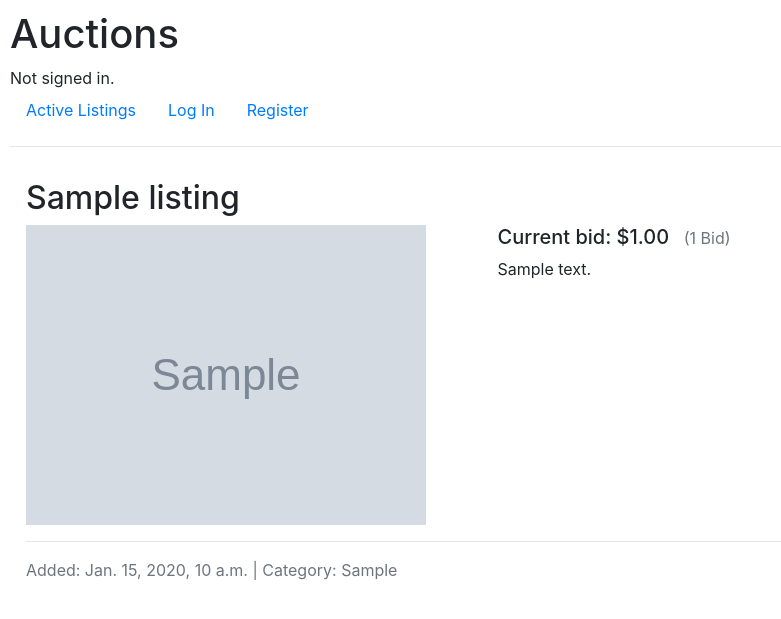
After one commit to bakiba/cs50w, a Django app: page /listing/1 in a window 1280 px wide. The commit adds this page. Shown: the top 619 px of the page, without its empty margins (0-781 px from the left). Run offline with Django 3.2, Linux system fonts and the light colour scheme; tables that the repository leaves empty hold one stand-in row (values such as "Sample post"); grey boxes marked "Sample" are stand-in pictures; some libraries are stand-ins or nearby versions.

Commit message:
Implemented listing page

```diff
--- a/auctions/templates/auctions/layout.html
+++ b/auctions/templates/auctions/layout.html
@@ -47,8 +47,14 @@
         <hr>
         {% block body %}
         {% endblock %}
+
         <script src="https://code.jquery.com/jquery-3.2.1.slim.min.js" integrity="sha384-KJ3o2DKtIkvYIK3UENzmM7KCkRr/rE9/Qpg6aAZGJwFDMVNA/GpGFF93hXpG5KkN" crossorigin="anonymous"></script>
         <script src="https://cdnjs.cloudflare.com/ajax/libs/popper.js/1.12.9/umd/popper.min.js" integrity="sha384-ApNbgh9B+Y1QKtv3Rn7W3mgPxhU9K/ScQsAP7hUibX39j7fakFPskvXusvfa0b4Q" crossorigin="anonymous"></script>
         <script src="https://maxcdn.bootstrapcdn.com/bootstrap/4.0.0/js/bootstrap.min.js" integrity="sha384-JZR6Spejh4U02d8jOt6vLEHfe/JQGiRRSQQxSfFWpi1MquVdAyjUar5+76PVCmYl" crossorigin="anonymous"></script>
+        <script>
+            $(document).ready(function(){
+              $('[data-toggle="tooltip"]').tooltip();
+            });
+        </script>
     </body>
 </html>
--- /dev/null
+++ b/auctions/templates/auctions/view_listing.html
@@ -0,0 +1,59 @@
+{% extends "auctions/layout.html" %}
+{% load auction_filters %}
+
+{% block title %}
+    View Listing
+{% endblock %}
+
+{% block body %}
+{% if message %}
+        <div>{{ message }}</div>
+{% endif %}
+<div class="container w-75 p-3 ml-0">
+    <h2 style="display: inline-block;"> {{ listing.title }}</h2>
+    {% if user.is_authenticated %}
+        <a href="#" class="badge badge-secondary" data-toggle="tooltip" title="Click to remove">Watchlist</a>
+    {% endif %}
+    <div class="row">
+        <div class="col">
+            {% if listing.image_url %}
+
+                    <!-- how to handle missing images taken from https://blog.imagekit.io/how-to-handle-loading-images-that-may-not-exist-on-your-website-92e6c3c6ea63 -->
+                    <!-- image placeholder taken from https://github.com/dwyl/learn-tachyons/issues/46-->
+                    <img src="{{ listing.image_url }}" alt="{{ listing.title}}" style="object-fit: contain;" onerror="this.onerror=null;this.src='/static/auctions/blank_img.png';">
+            {% endif %}
+        </div>
+        <div class="col">
+
+                {% if listing.id|bid_count %}
+                <h5 style="display: inline-block;">Current bid: ${{ listing.id|price }}</h5>
+                <span class="text-muted" style="margin-left: 10px;">
+                    {% if listing.id|bid_count > 1 %}
+                        ({{listing.id|bid_count}} Bids)
+                    {% else %}
+                        ({{listing.id|bid_count}} Bid)
+                    {% endif %}
+                </span>
+                {% else %}
+                   <h5>Starting bid: ${{ listing.start_bid }} </h5>
+                {% endif %}
+
+            <p>{{ listing.description }}</p>
+        </div>
+    </div>
+    <hr>
+    <div class="row">
+        <div class="col">
+            <p class="text-muted">
+                Added: {{ listing.created }} |
+                {% if user.is_authenticated %}
+                Added by:
+                    <a href="{% url 'userlistings' listing.created_by.id %}">{{ listing.created_by.username }}</a> |
+                {% endif %}
+                Category: {{ listing.category }} </p>
+        </div>
+
+    </div>
+</div>
+
+{% endblock %}
--- /dev/null
+++ b/auctions/templatetags/auction_filters.py
@@ -0,0 +1,21 @@
+from django import template
+register = template.Library()
+from ..models import User, Listing, Bid, Comment
+
+@register.filter
+def price(value):
+    #print("listing id:", value)
+    listing = Listing.objects.get(pk=value)
+    bids = listing.bids.all()
+    if (bids.values().count()):
+       max_bid = listing.bids.all().values().order_by('-bid')[0]
+       return max_bid['bid']
+    else:
+        return listing.start_bid
+
+@register.filter
+def bid_count(value):
+    #print("listing id:", value)
+    listing = Listing.objects.get(pk=value)
+    bids = listing.bids.all()
+    return bids.values().count()
--- a/auctions/urls.py
+++ b/auctions/urls.py
@@ -5,6 +5,8 @@ from . import views
 urlpatterns = [
     path("", views.index, name="index"),
     path("create", views.create_listing_view, name="create"),
+    path("listing/<int:listing_id>", views.listing_view, name="listing"),
+    path("user/<int:user_id>", views.user_listing_view, name="userlistings"),
     path("login", views.login_view, name="login"),
     path("logout", views.logout_view, name="logout"),
     path("register", views.register, name="register")
--- a/auctions/views.py
+++ b/auctions/views.py
@@ -4,17 +4,27 @@ from django.http import HttpResponse, HttpResponseRedirect
 from django.shortcuts import render
 from django.urls import reverse
 from django.contrib.auth.decorators import login_required
+from django.shortcuts import get_object_or_404, render
 
 from .models import User, Listing, Bid, Comment
 from .forms import ListingForm
 
+from django import template
+register = template.Library()
 
 def index(request):
-    q = Listing.objects.filter(active=True).order_by("created")
-
-
+    listings = Listing.objects.filter(active=True).order_by("created")
+    '''
+    for listing in listings:
+        bids = listing.bids.all()
+        if (bids.values().count()):
+            max_bid = listing.bids.all().values().order_by('-bid')[0]
+            print(max_bid['bid'])
+            #listing.start_bid = max_bid['bid']
+            #print(list(listing))
+    '''
     return render(request, "auctions/index.html", {
-        "listings" : q,
+        "listings" : listings,
     })
 
 
@@ -89,3 +99,26 @@ def create_listing_view(request):
         return render(request,"auctions/create_listing.html", {
             "form": ListingForm()
         })
+
+def listing_view(request, listing_id):
+    listing = get_object_or_404(Listing, pk=listing_id)
+    #listing = Listing.objects.get(pk=listing_id)
+    '''
+    bids = listing.bids.all()
+    if (bids.values().count()):
+        bids = listing.bids.all().values().order_by('-bid')
+    '''
+    return render(request, "auctions/view_listing.html", {
+        "listing" : listing,
+     #   "bids" : bids,
+    })
+
+@login_required(login_url='login')
+def user_listing_view(request, user_id):
+    #listing = get_object_or_404(Listing, pk=listing_id)
+    q = Listing.objects.filter(active=True, created_by=user_id).order_by("created")
+
+    return render(request, "auctions/index.html", {
+        "listings" : q,
+
+    })
```
Also changed, not shown: auctions/templates/auctions/index.html (+18 -8 lines), auctions/templatetags/__init__.py (added).
